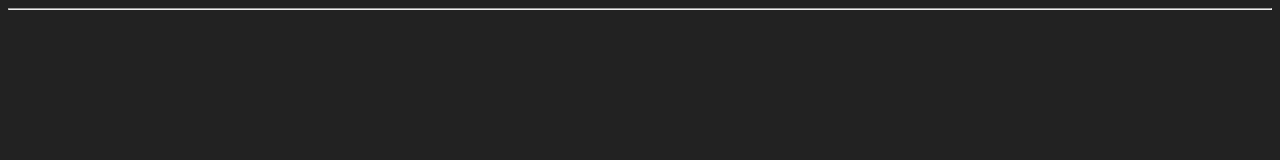
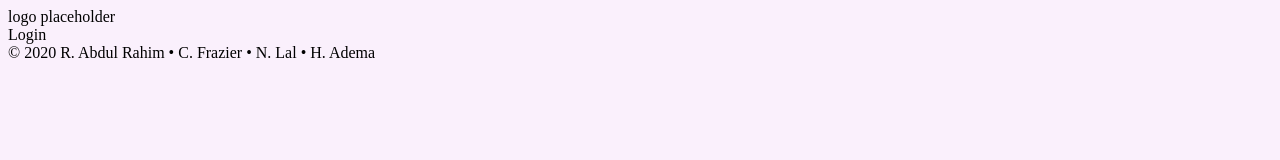
Before and after one commit to rabdulr/e-vocation, a React app: page / in a window 1280 px wide. Built offline with nearby package versions, Linux system fonts and the light colour scheme.

Commit message:
designed rough layout for website

```diff
--- /dev/null
+++ b/AppHome.js
@@ -0,0 +1,27 @@
+//Todo :
+/*
+    Generalize Nav Bar based on-
+        -whether someone is logged in
+        -how they are logged in (company representative or job poster)
+*/
+
+import React, { useEffect, useState } from 'react';
+
+const AppHome = () => {
+
+    return (
+        <div>
+            <main>
+                <nav>
+                    <div>logo placeholder</div>
+                    <a>Login</a>
+                </nav>
+            </main>
+            <footer>
+                © 2020 R. Abdul Rahim • C. Frazier • N. Lal • H. Adema
+            </footer>
+        </div>
+    );
+};
+
+export default AppHome;
--- a/assets/styles.css
+++ b/assets/styles.css
@@ -1,3 +1,3 @@
 body{
-    background-color: #222;
+    background-color: #faf0fc;
 }
--- a/index.html
+++ b/index.html
@@ -4,6 +4,6 @@
         <link rel='stylesheet' href='/assets/styles.css' />
     </head>
     <body>
-        <div id='root'>i am Groot</div>
+        <div id='root'></div>
     </body>
 </html>
--- a/src/index.js
+++ b/src/index.js
@@ -1,6 +1,7 @@
 import React from 'react';
 import ReactDOM from 'react-dom';
+import App from '../AppHome.js';
 
 const root = document.querySelector('#root');
 
-ReactDOM.render(<hr />, root);
+ReactDOM.render(<App/>, root);
```
